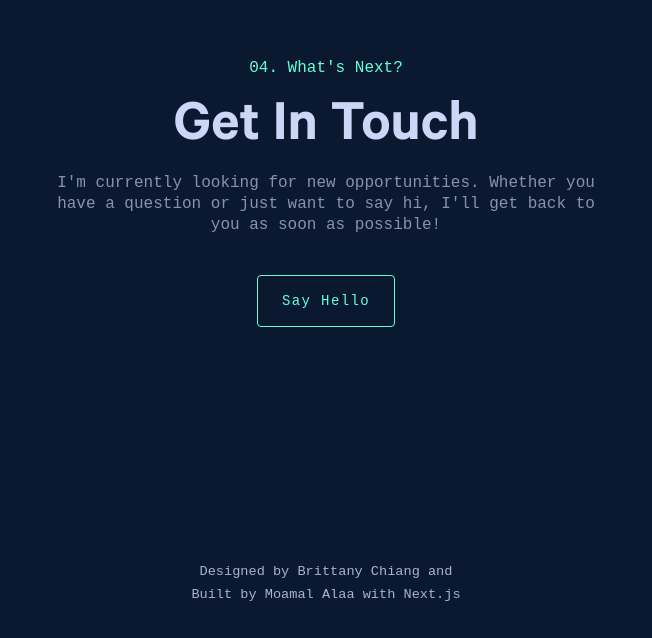
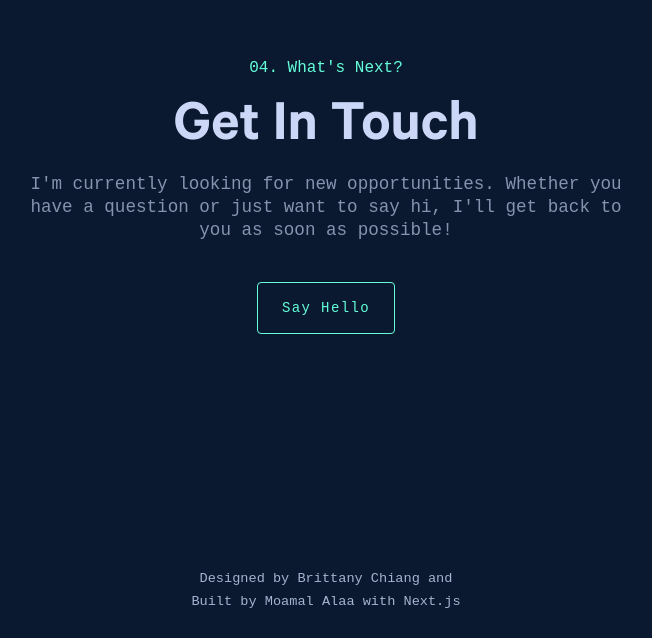
Before and after one commit to Moamal-2000/moamal-alaa, a Next.js app: page / in a window 1280 px wide. Shown: the part 3788-4426 px from the top of the page, without its empty margins (314-966 px from the left). Built offline with nearby package versions, Linux system fonts and the light colour scheme.

Commit message:
style: improve contact section description

```diff
--- a/src/components/Home/ContactSection/ContactSection.module.scss
+++ b/src/components/Home/ContactSection/ContactSection.module.scss
@@ -1,5 +1,5 @@
 .contactSection {
-  max-width: 540px;
+  max-width: 600px;
   margin: 0 auto 100px;
   text-align: center;
 }
@@ -24,7 +24,7 @@
 .contactSection .description {
   font-family: var(--font-mono);
   text-align: center;
-  font-size: 1rem;
+  font-size: 1.1rem;
   line-height: 1.3;
 }
 
```
